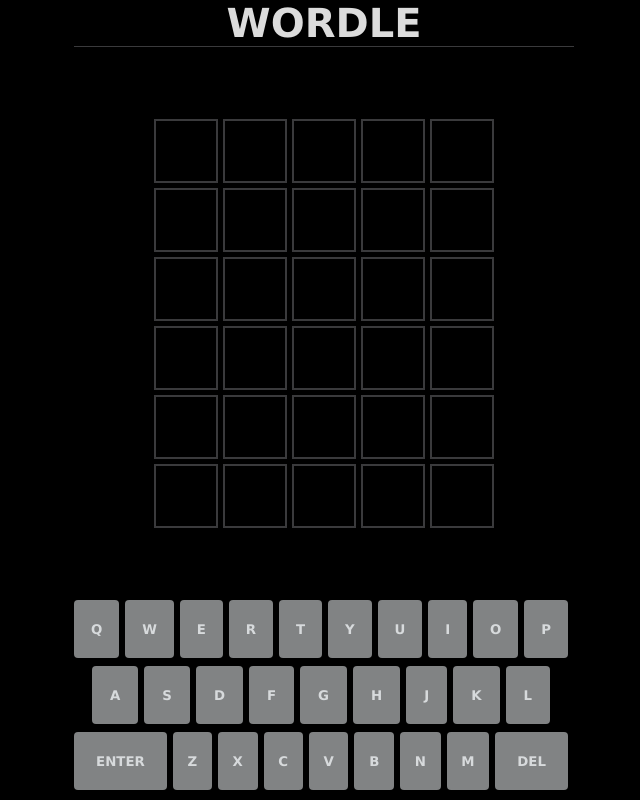
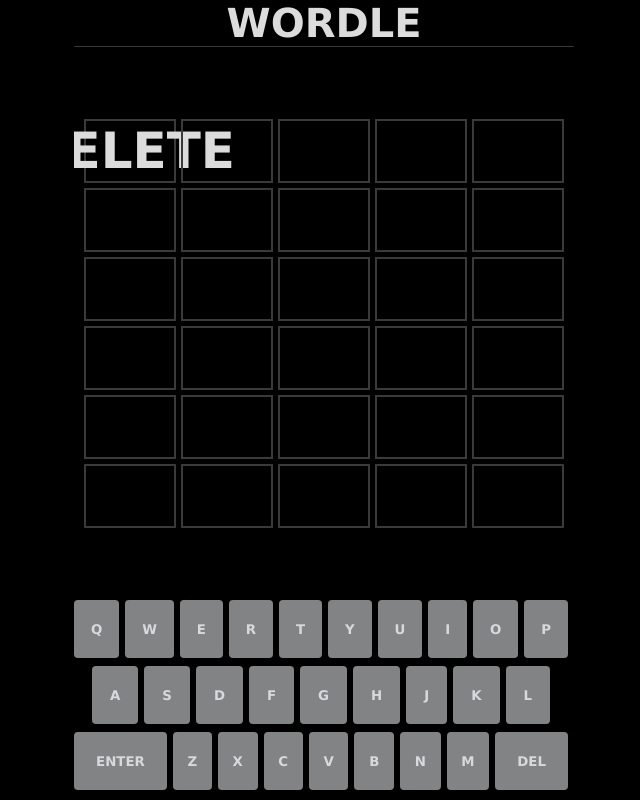
Before and after one commit to Emilyhugs/Wordle-, a plain HTML site: page index.html in a window 1280 px wide. Both pictures are taken after a click on the button "DEL". Shown: the whole page, without its empty margins (316-956 px from the left). Drawn offline with Linux system fonts and the light colour scheme.

Commit message:
work up to 22:52 of tutorial

```diff
--- a/assets/JS/script.js
+++ b/assets/JS/script.js
@@ -1,13 +1,60 @@
 document.addEventListener('DOMContentLoaded', () => {
     createSquares();
 
-    function createSquares() {
+    let guessedWords = [[]];
+    let availableSpace = 1;
+
+    let word = 'hello';
+
+    const keys = document.querySelectorAll('.keyboard-row button');
+
+function getCurrentWordArr(){
+    const numberOfGuessedWords = guessedWords.length;
+    return guessedWords[numberOfGuessedWords - 1];
+}
+    function updateGuessedWords(letter) {
+    const currentWordArr = getCurrentWordArr();
+
+    if (currentWordArr && currentWordArr.length < 5) {
+        currentWordArr.push(letter);
+
+        const availableSpaceEl = document.getElementById(availableSpace.toString());
+        availableSpace = availableSpace + 1;
+
+        availableSpaceEl.textContent = letter;
+}
+    }
+function handleSubmitWord() {
+    currentWordArr = getCurrentWordArr();
+
+    if (currentWordArr.length !== 5) {
+        window.alert('Please enter a 5 letter word');
+
+}
+}
+
+
+        function createSquares() {
         const gameBoard = document.getElementById('board')
         for (let index = 0; index < 30; index++) {
             let square = document.createElement('div');
             square.classList.add('square');
             square.setAttribute('id', index + 1);
             gameBoard.appendChild(square);
+            };
+    }
+
+    for (let i = 0; i < keys.length; i++) {
+        keys[i].onclick = ({ target }) => {
+            const letter = target.getAttribute('data-key');
+
+            if (letter === 'enter') {
+                handleSubmitWord()
+                return;
             }
+
+
+            updateGuessedWords(letter);
+        }
     }
 });
--- a/assets/css/style.css
+++ b/assets/css/style.css
@@ -6,7 +6,8 @@ html, body {
     height: 100%;
     font-family: 'Lucida Sans', 'Lucida Sans Regular', 'Lucida Grande', 'Lucida Sans Unicode', Geneva, Verdana, sans-serif
 }
-#container {display:flex;
+#container {
+    display:flex;
     background-color: black;
     height: 100%;
     align-items: center;
@@ -19,8 +20,7 @@ html, body {
     max-width: 500px;
     display: flex;
     flex-direction: column;
-
-}
+    }
 
 header {
     border-bottom: 1px solid rgb(58,58,60);
@@ -53,8 +53,13 @@ header {
    border: 2px solid rgb(58,58,60);
    min-width:60px;
     min-height:60px;
-    font-size: 2rem;
+    font-size: 50px;
     font-weight: bold;
+    color: gainsboro;
+    text-transform: uppercase;
+    display: flex;
+    justify-content: center;
+    align-items: center;
 
 }
 
```
